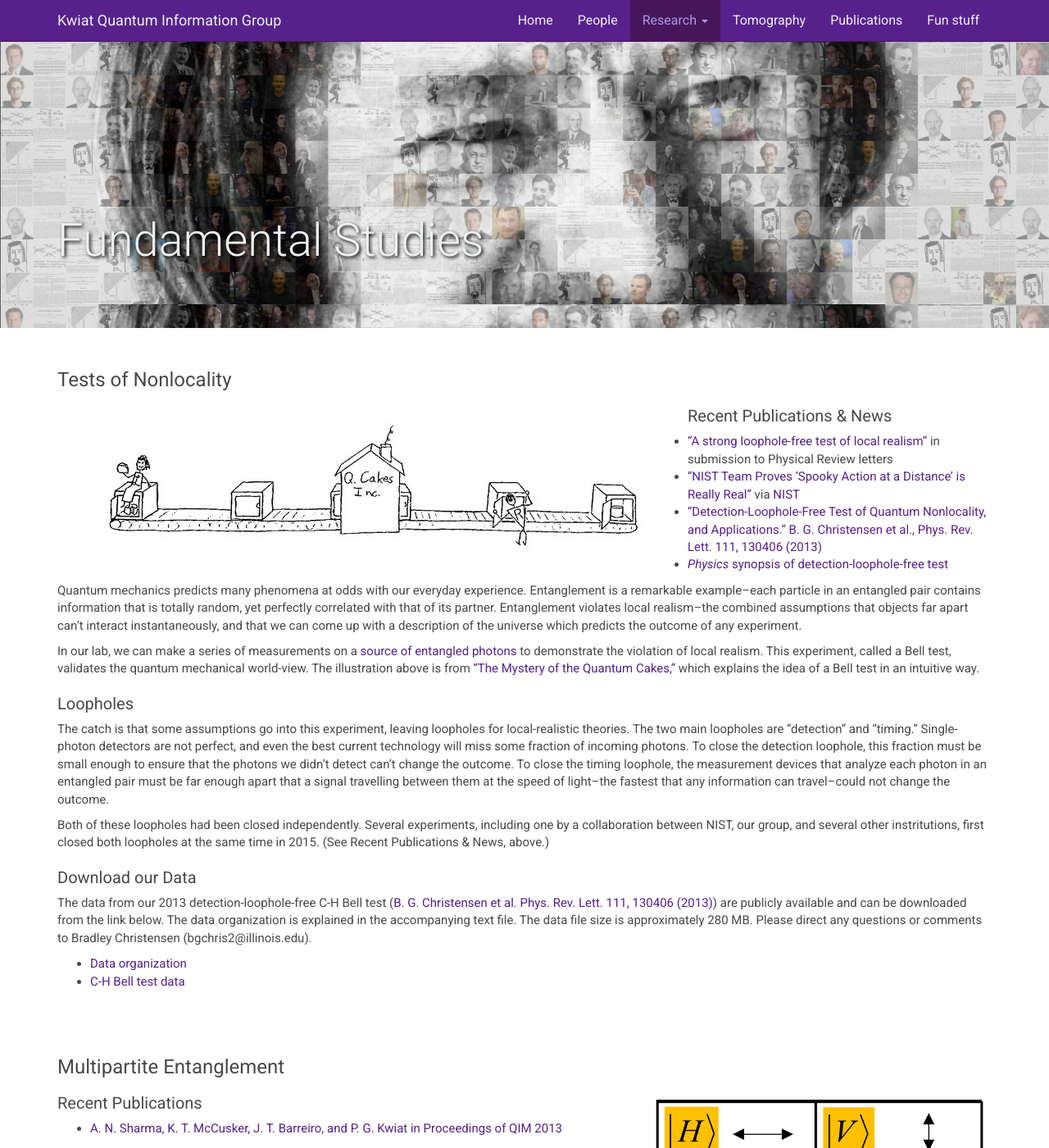
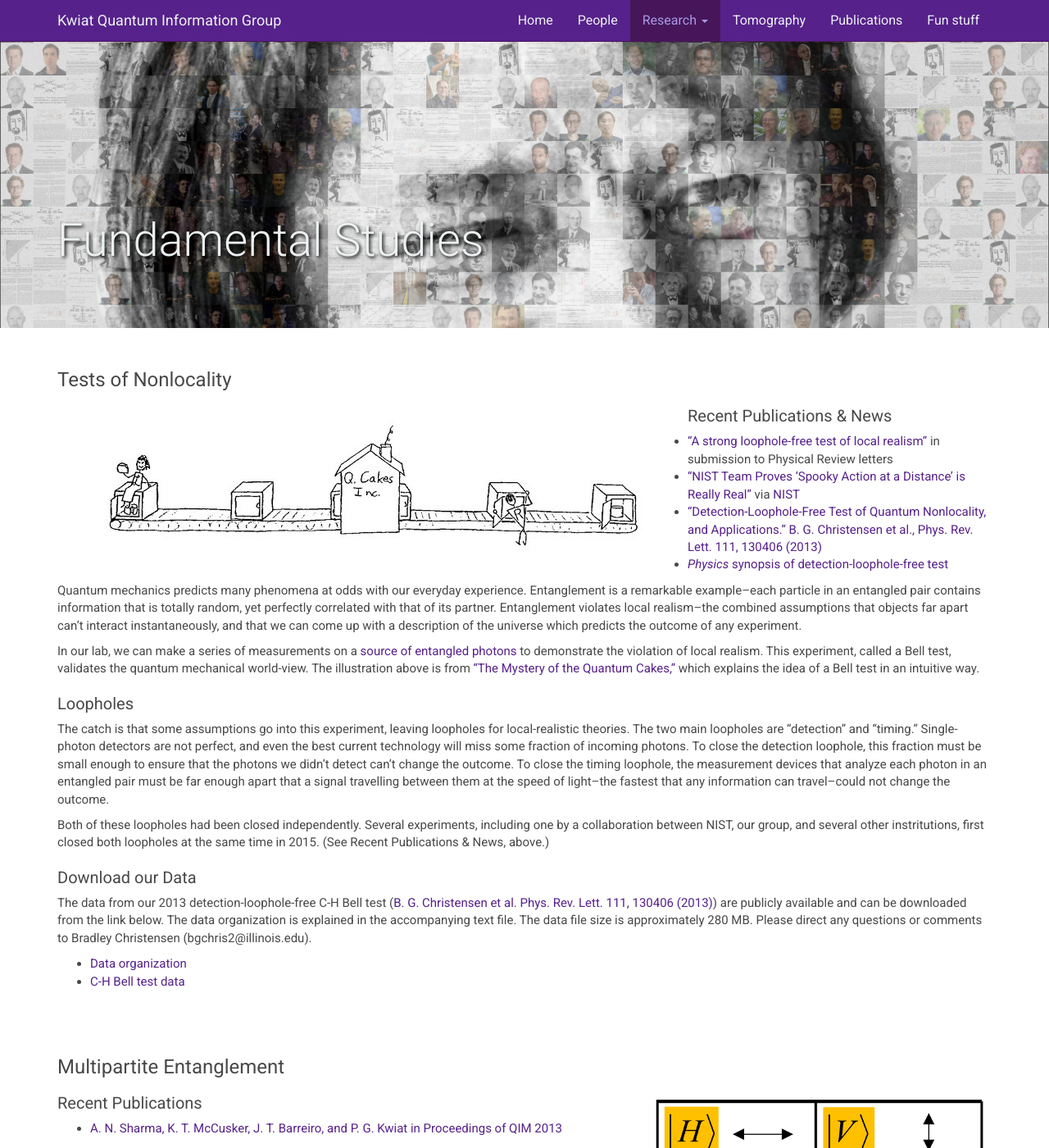
Before and after one commit to KwiatLab/group-website-jekyll, a Jekyll site: the page built from research.html, in a window 1280 px wide and 1400 px high. Shown: the whole window at 82% size. Built offline with Jekyll 4.4.1, drawn with Linux system fonts in a browser that asks for light colours; Markdown is read by kramdown in place of the engine named in the settings.

```diff
--- a/css/group.css
+++ b/css/group.css
@@ -220,8 +220,9 @@
 }
 
 .fundamental-studies {
-  background-image:url('../img/fundamental-studies.png');
-  background-size: contain;
+  background-image:url('../img/fundamental-studies.jpg');
+  background-repeat: no-repeat;
+  background-size: cover;
 }
 
 .optical-quantum-information-resources {
```
Also changed, not shown: _posts/2015-11-12-take-a-walk-through-a-loophole-free-bell-test.md (+2 -2 lines), img/fundamental-studies.jpg (added), img/john-bell.gif (added).
